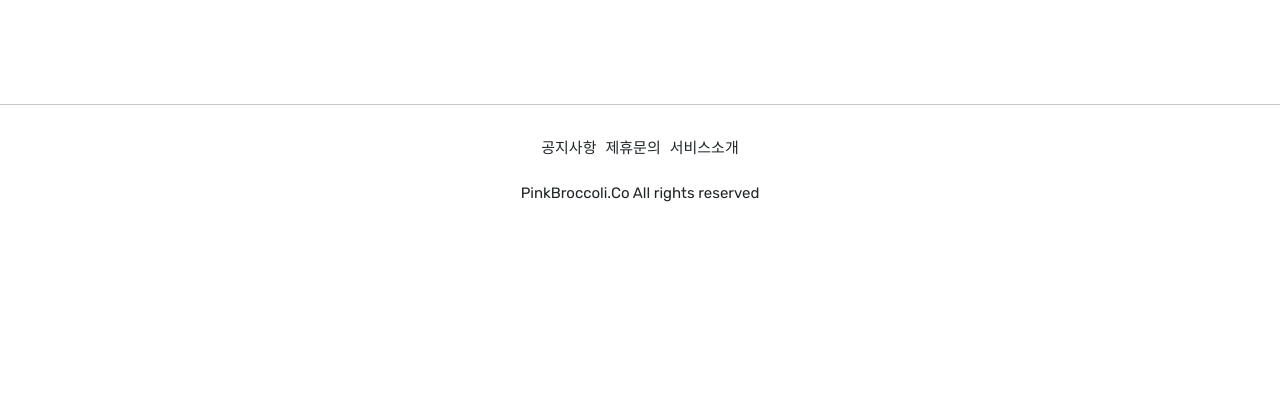
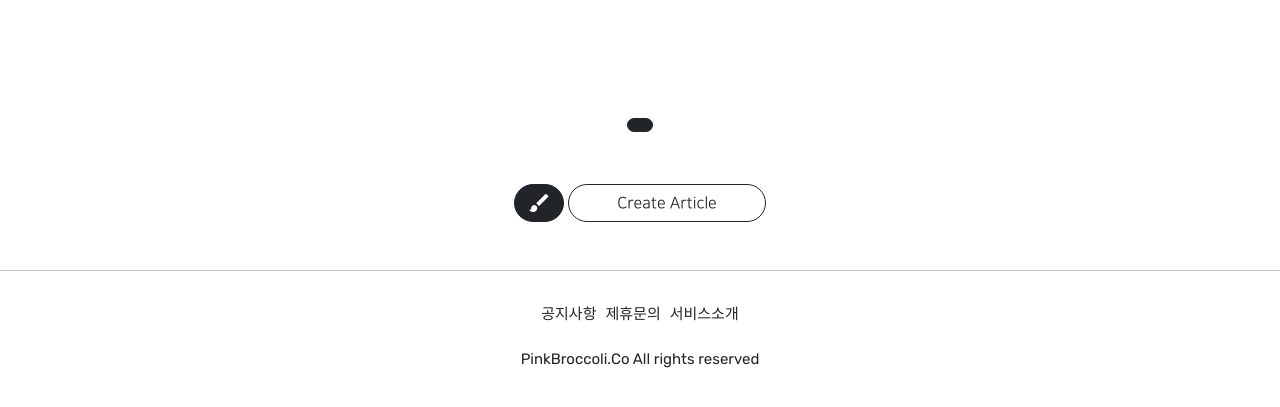
Before and after one commit to Minseong-COLI/practice, a Django app: template projectapp/templates/projectapp/detail.html in a window 1280 px wide. Shown: the part 297-704 px from the top of the page. Run offline with Django 3.2, Linux system fonts and the light colour scheme; the template is opened without the code that fills it, so the values that code supplies are empty; parts of the project's set-up code (start-up, migrations or seed data) failed here and were passed over; some libraries are stand-ins or nearby versions; some web fonts are replaced.

Commit message:
2021.08.19 commit_2

```diff
--- a/projectapp/templates/projectapp/detail.html
+++ b/projectapp/templates/projectapp/detail.html
@@ -14,5 +14,9 @@
                 <h5>{{ target_project.description }}</h5>
         </div>
     </div>
+    <div>
+        {% include 'snippets/list_fragment.html' with article_list=object_list %}
+
+    </div>
 
 {% endblock %}
--- a/projectapp/views.py
+++ b/projectapp/views.py
@@ -6,6 +6,7 @@ from django.urls import reverse_lazy, reverse
 from django.utils.decorators import method_decorator
 from django.views.generic import CreateView, DetailView, ListView
 
+from articleapp.models import Article
 from projectapp.forms import ProjectCreationForm
 from projectapp.models import Project
 
@@ -26,6 +27,10 @@ class ProjectDetailView(DetailView):
     context_object_name = 'target_project'
     template_name = 'projectapp/detail.html'
 
+    def get_context_data(self, **kwargs):
+        article_list = Article.objects.filter(project=self.object)
+        return super().get_context_data(object_list=article_list, **kwargs)
+
 
 class ProjectListView(ListView):
     model = Project
--- /dev/null
+++ b/templates/snippets/list_fragment.html
@@ -0,0 +1,53 @@
+{% load static %}
+
+    <style>
+        .container {
+            padding: 0;
+            margin: 0 auto;
+        }
+        .container div {
+            width: 45%;
+                max-width: 200px;
+            {#background-color: antiquewhite;#}
+            display: flex;
+            justify-content: center;
+            align-items: center;
+            border-radius: 1rem;
+            flex-direction: column;
+            box-shadow: 0 0 .5rem lightgray;
+        }
+
+        .container img {
+            width: 100%;
+            border-radius: 1rem;
+        }
+    </style>
+
+    <div class="container my-4">
+
+        {% for article in article_list %}
+
+            <div>
+                <a href="{% url 'articleapp:detail' pk=article.pk %}">
+                    <img src="{{ article.image.url }}" alt="">
+                </a>
+                <span class="NNS_B m-2"> {{ article.title }} </span>
+            </div>
+
+        {% endfor %}
+    </div>
+
+    <script src="{% static 'js/magicgrid.js' %}"></script>
+
+    {% include 'snippets/pagination.html' %}
+
+    <div class="text-center my-5">
+        <a href="{%  url 'articleapp:create' %}"
+            class="btn btn-dark rounded-pill material-icons">
+            brush
+        </a>
+        <a href="{%  url 'articleapp:create' %}"
+            class="btn btn-outline-dark rounded-pill px-5">
+            Create Article
+        </a>
+    </div>
```
